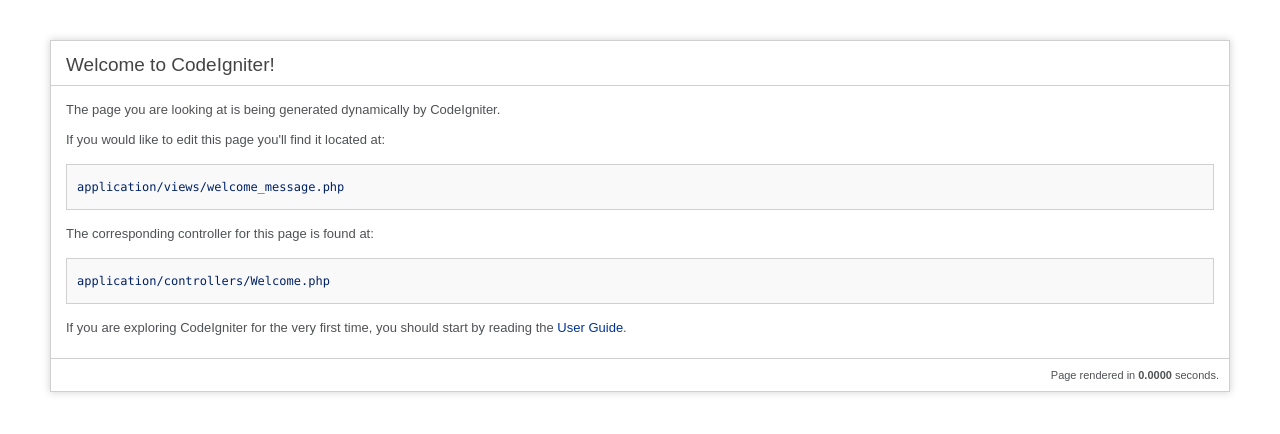
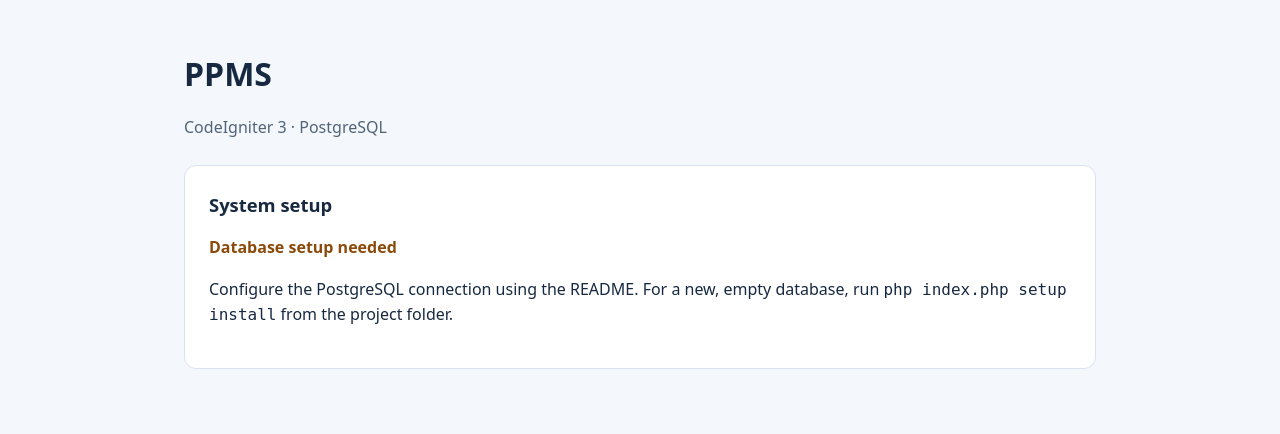
Before and after one commit to curib123/ppms-system, a CodeIgniter app: page / in a window 1280 px wide. Shown: the top 434 px of the page. Run offline with CodeIgniter, Linux system fonts and the light colour scheme; some libraries are stand-ins or nearby versions.

Commit message:
feat: add PPMS setup page and PostgreSQL health checks

```diff
--- a/application/controllers/Welcome.php
+++ b/application/controllers/Welcome.php
@@ -20,6 +20,16 @@ class Welcome extends CI_Controller {
 	 */
 	public function index()
 	{
-		$this->load->view('welcome_message');
+        $data = array('connected' => FALSE, 'counts' => array(), 'forms' => array());
+        try {
+            $this->load->model('Ppms_reference_model', 'reference');
+            $data['counts'] = $this->reference->summary();
+            $data['forms'] = $this->reference->forms();
+            $data['connected'] = TRUE;
+        } catch (Throwable $error) {
+            // Setup guidance stays available when PostgreSQL is not configured.
+        }
+        $this->output->set_header('Cache-Control: no-store');
+        $this->load->view('setup_status', $data);
 	}
 }
--- /dev/null
+++ b/application/models/Ppms_reference_model.php
@@ -0,0 +1,29 @@
+<?php
+defined('BASEPATH') OR exit('No direct script access allowed');
+
+/** Read-only access to the original PPMS reference tables. */
+class Ppms_reference_model extends CI_Model
+{
+    public function __construct()
+    {
+        parent::__construct();
+        $this->load->library('ppms_database');
+        $this->ppms_database->connection();
+    }
+
+    public function summary()
+    {
+        $counts = array();
+        foreach (array('ProductionArea', 'PpmForm', 'PpmTemplateVersion', 'PpmTraceConnection', 'SystemSetting') as $table) {
+            $counts[$table] = (int) $this->db->count_all($table);
+        }
+        return $counts;
+    }
+
+    public function forms()
+    {
+        return $this->db->select('ppmCode, title, status')
+            ->from('PpmForm')->order_by('sortOrder', 'ASC')->order_by('ppmCode', 'ASC')
+            ->get()->result_array();
+    }
+}
--- /dev/null
+++ b/application/views/setup_status.php
@@ -0,0 +1,62 @@
+<?php defined('BASEPATH') OR exit('No direct script access allowed'); ?>
+<!DOCTYPE html>
+<html lang="en">
+<head>
+    <meta charset="utf-8">
+    <meta name="viewport" content="width=device-width, initial-scale=1">
+    <title>PPMS · System setup</title>
+    <style>
+        * { box-sizing: border-box; }
+        body { margin: 0; background: #f4f7fb; color: #172940; font: 16px/1.6 system-ui, sans-serif; }
+        main { max-width: 960px; margin: 48px auto; padding: 0 24px; }
+        h1 { font-size: 2rem; margin: 0; }
+        h2 { font-size: 1.15rem; margin-top: 0; }
+        .muted { color: #52647a; }
+        .panel { background: white; border: 1px solid #dae2ed; border-radius: 12px; padding: 24px; margin: 24px 0; }
+        .status { color: <?= $connected ? '#14623c' : '#8b4a09' ?>; font-weight: 600; }
+        dl { display: grid; grid-template-columns: repeat(auto-fit, minmax(130px, 1fr)); gap: 16px; }
+        dt { color: #52647a; font-size: .9rem; }
+        dd { margin: 0; font-size: 1.6rem; font-weight: 600; }
+        .scroll { overflow-x: auto; }
+        table { width: 100%; border-collapse: collapse; text-align: left; font-size: .9rem; }
+        th, td { padding: 12px 8px; border-bottom: 1px solid #e6ecf3; vertical-align: top; }
+        code { overflow-wrap: anywhere; }
+        @media (max-width: 600px) { main { margin-top: 24px; padding: 0 16px; } .panel { padding: 16px; } }
+    </style>
+</head>
+<body>
+<main>
+    <h1>PPMS</h1>
+    <p class="muted">CodeIgniter 3 · PostgreSQL</p>
+    <section class="panel" aria-labelledby="setup-heading">
+        <h2 id="setup-heading">System setup</h2>
+        <p class="status"><?= $connected ? 'Database connected' : 'Database setup needed' ?></p>
+        <?php if ($connected): ?>
+            <dl>
+                <?php foreach (array('ProductionArea' => 'Areas', 'PpmForm' => 'PPM forms', 'PpmTemplateVersion' => 'Templates', 'PpmTraceConnection' => 'Connections', 'SystemSetting' => 'Settings') as $table => $label): ?>
+                    <div><dt><?= html_escape($label) ?></dt><dd><?= (int) $counts[$table] ?></dd></div>
+                <?php endforeach; ?>
+            </dl>
+        <?php else: ?>
+            <p>Configure the PostgreSQL connection using the README. For a new, empty database, run <code>php index.php setup install</code> from the project folder.</p>
+        <?php endif; ?>
+    </section>
+    <?php if ($connected): ?>
+        <section class="panel" aria-labelledby="forms-heading">
+            <h2 id="forms-heading">PPM form register</h2>
+            <div class="scroll">
+                <table>
+                    <caption class="muted">Reference forms in the configured database</caption>
+                    <thead><tr><th scope="col">Code</th><th scope="col">Title</th><th scope="col">Status</th></tr></thead>
+                    <tbody>
+                        <?php foreach ($forms as $form): ?>
+                            <tr><td><?= html_escape($form['ppmCode']) ?></td><td><?= html_escape($form['title']) ?></td><td><?= html_escape($form['status']) ?></td></tr>
+                        <?php endforeach; ?>
+                    </tbody>
+                </table>
+            </div>
+        </section>
+    <?php endif; ?>
+</main>
+</body>
+</html>
--- a/application/views/welcome_message.php
+++ /dev/null
@@ -1,100 +0,0 @@
-<?php
-defined('BASEPATH') OR exit('No direct script access allowed');
-?><!DOCTYPE html>
-<html lang="en">
-<head>
-	<meta charset="utf-8">
-	<title>Welcome to CodeIgniter</title>
-
-	<style type="text/css">
-
-	::selection { background-color: #E13300; color: white; }
-	::-moz-selection { background-color: #E13300; color: white; }
-
-	body {
-		background-color: #fff;
-		margin: 40px;
-		font: 13px/20px normal Helvetica, Arial, sans-serif;
-		color: #4F5155;
-	}
-
-	a {
-		color: #003399;
-		background-color: transparent;
-		font-weight: normal;
-		text-decoration: none;
-	}
-
-	a:hover {
-		color: #97310e;
-	}
-
-	h1 {
-		color: #444;
-		background-color: transparent;
-		border-bottom: 1px solid #D0D0D0;
-		font-size: 19px;
-		font-weight: normal;
-		margin: 0 0 14px 0;
-		padding: 14px 15px 10px 15px;
-	}
-
-	code {
-		font-family: Consolas, Monaco, Courier New, Courier, monospace;
-		font-size: 12px;
-		background-color: #f9f9f9;
-		border: 1px solid #D0D0D0;
-		color: #002166;
-		display: block;
-		margin: 14px 0 14px 0;
-		padding: 12px 10px 12px 10px;
-	}
-
-	#body {
-		margin: 0 15px 0 15px;
-		min-height: 96px;
-	}
-
-	p {
-		margin: 0 0 10px;
-		padding:0;
-	}
-
-	p.footer {
-		text-align: right;
-		font-size: 11px;
-		border-top: 1px solid #D0D0D0;
-		line-height: 32px;
-		padding: 0 10px 0 10px;
-		margin: 20px 0 0 0;
-	}
-
-	#container {
-		margin: 10px;
-		border: 1px solid #D0D0D0;
-		box-shadow: 0 0 8px #D0D0D0;
-	}
-	</style>
-</head>
-<body>
-
-<div id="container">
-	<h1>Welcome to CodeIgniter!</h1>
-
-	<div id="body">
-		<p>The page you are looking at is being generated dynamically by CodeIgniter.</p>
-
-		<p>If you would like to edit this page you'll find it located at:</p>
-		<code>application/views/welcome_message.php</code>
-
-		<p>The corresponding controller for this page is found at:</p>
-		<code>application/controllers/Welcome.php</code>
-
-		<p>If you are exploring CodeIgniter for the very first time, you should start by reading the <a href="userguide3/">User Guide</a>.</p>
-	</div>
-
-	<p class="footer">Page rendered in <strong>{elapsed_time}</strong> seconds. <?php echo  (ENVIRONMENT === 'development') ?  'CodeIgniter Version <strong>' . CI_VERSION . '</strong>' : '' ?></p>
-</div>
-
-</body>
-</html>
--- a/public/router.php
+++ b/public/router.php
@@ -6,4 +6,9 @@ if ($file !== FALSE && strpos($file, __DIR__.DIRECTORY_SEPARATOR) === 0
     && is_file($file) && strtolower(pathinfo($file, PATHINFO_EXTENSION)) !== 'php') {
     return FALSE;
 }
+// PHP's server otherwise treats virtual paths containing dots as SCRIPT_NAME,
+// causing CI3 to strip the entire requested URI and select the default controller.
+$_SERVER['SCRIPT_NAME'] = '/index.php';
+$_SERVER['SCRIPT_FILENAME'] = __DIR__.'/index.php';
+$_SERVER['PHP_SELF'] = '/index.php'.($path ?: '/');
 require __DIR__.'/index.php';
```
Also changed, not shown: application/controllers/Health.php (added, +23 -0 lines), 1 other file.
